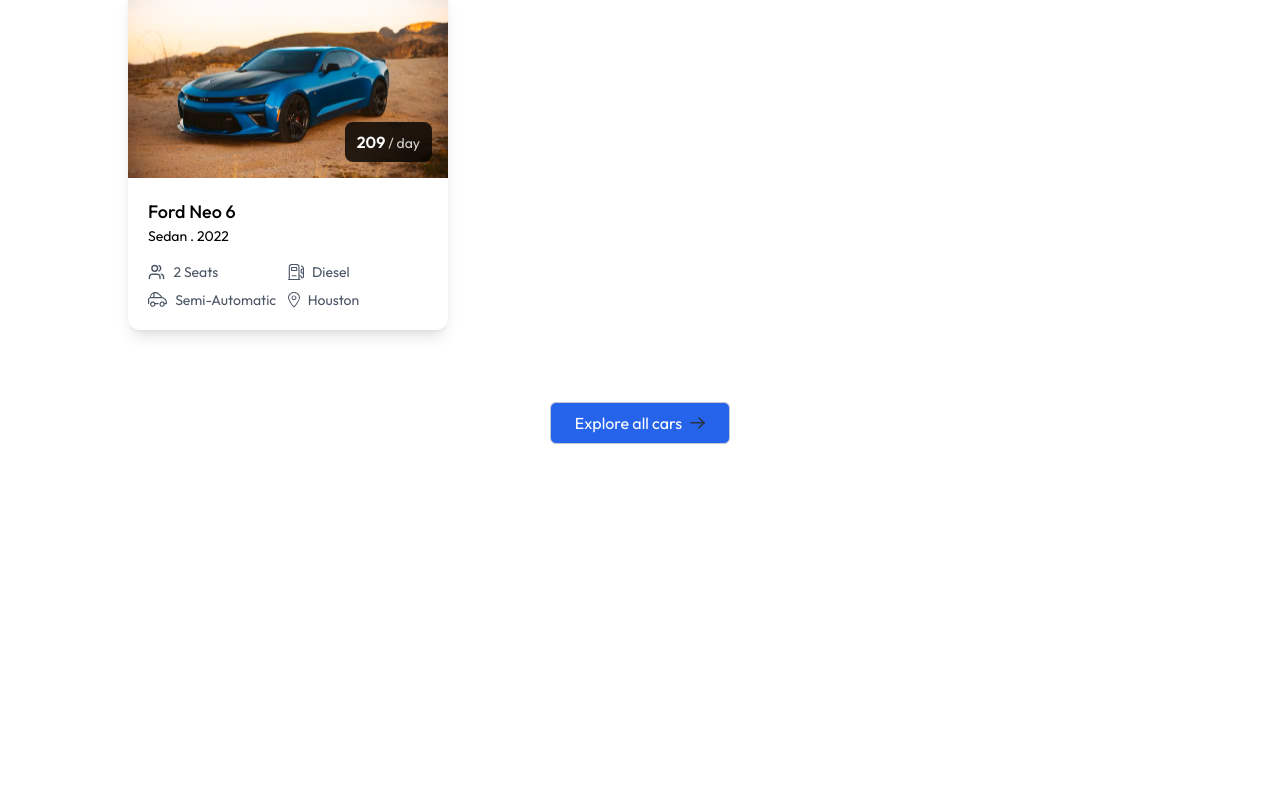
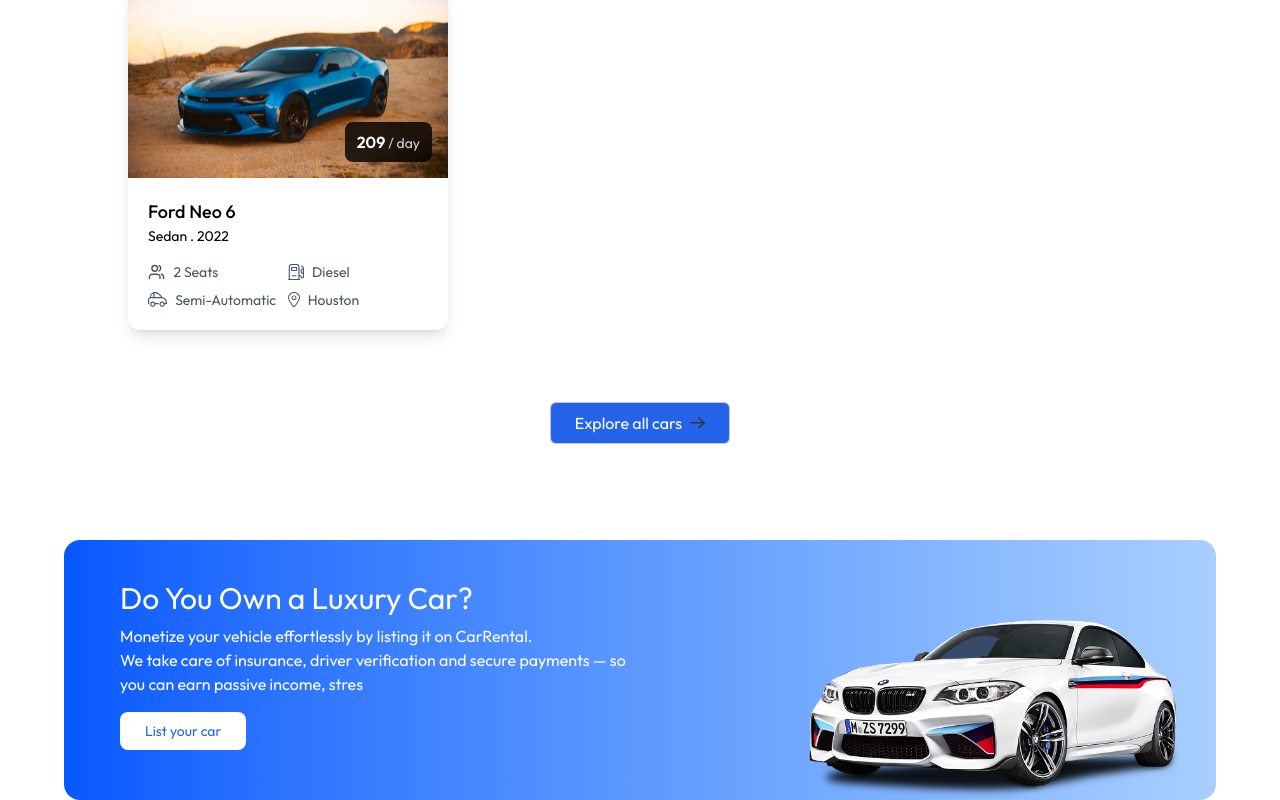
Before and after one commit to limon43633/Car-rental-client, a React app: page / in a window 1280 px wide. Shown: the part 1507-2307 px from the top of the page. Before the commit the page ends 2047 px from the top, so only its background shows below. Built offline with nearby package versions, Linux system fonts and the light colour scheme; the HTML template or start-up script is replaced by a standard one.

Commit message:
banner ui complete

```diff
--- /dev/null
+++ b/src/components/Banner.jsx
@@ -0,0 +1,24 @@
+import React from 'react'
+import { assets } from '../assets/assets'
+
+const Banner = () => {
+  return (
+    <div className='flex flex-col md:flex-row items-center md:items-start justify-between px-8 min-md:pl-14 pt-10 bg-gradient-to-r from-[#0558FE] to-[#A9CFFF] max-w-6xl mx-3 md:mx-auto rounded-2xl overflow-hidden'>
+
+        <div className='text-white'>
+          <h2 className='text-3xl'>Do You Own a Luxury Car?</h2>
+          <p className='mt-2'>Monetize your vehicle effortlessly by listing it on CarRental.</p>
+          <p className='max-w-130'>We take care of insurance, driver verification and secure payments — so you can earn passive income, stres</p>
+
+          <button className='px-6 py-2 bg-white hover:bg-slate-100 text-primary rounded-lg text-sm mt-4 cursor-pointer
+             transition-all duration-300 hover:scale-105 active:scale-95 hover:shadow-md border border-transparent hover:border-primary/20 font-medium"
+'>List your car</button>
+        </div>
+
+        <img src={assets.banner_car_image} alt="banner car" className='max-h-45 mt-10' />
+
+    </div>
+  )
+}
+
+export default Banner
--- a/src/pages/Home.jsx
+++ b/src/pages/Home.jsx
@@ -1,12 +1,14 @@
 import React from 'react'
 import Hero from '../components/Hero'
 import FeaturedSection from '../components/FeaturedSection'
+import Banner from '../components/Banner'
 
 const Home = () => {
   return (
     <div>
       <Hero />
       <FeaturedSection />
+      <Banner />
     </div>
   )
 }
```
